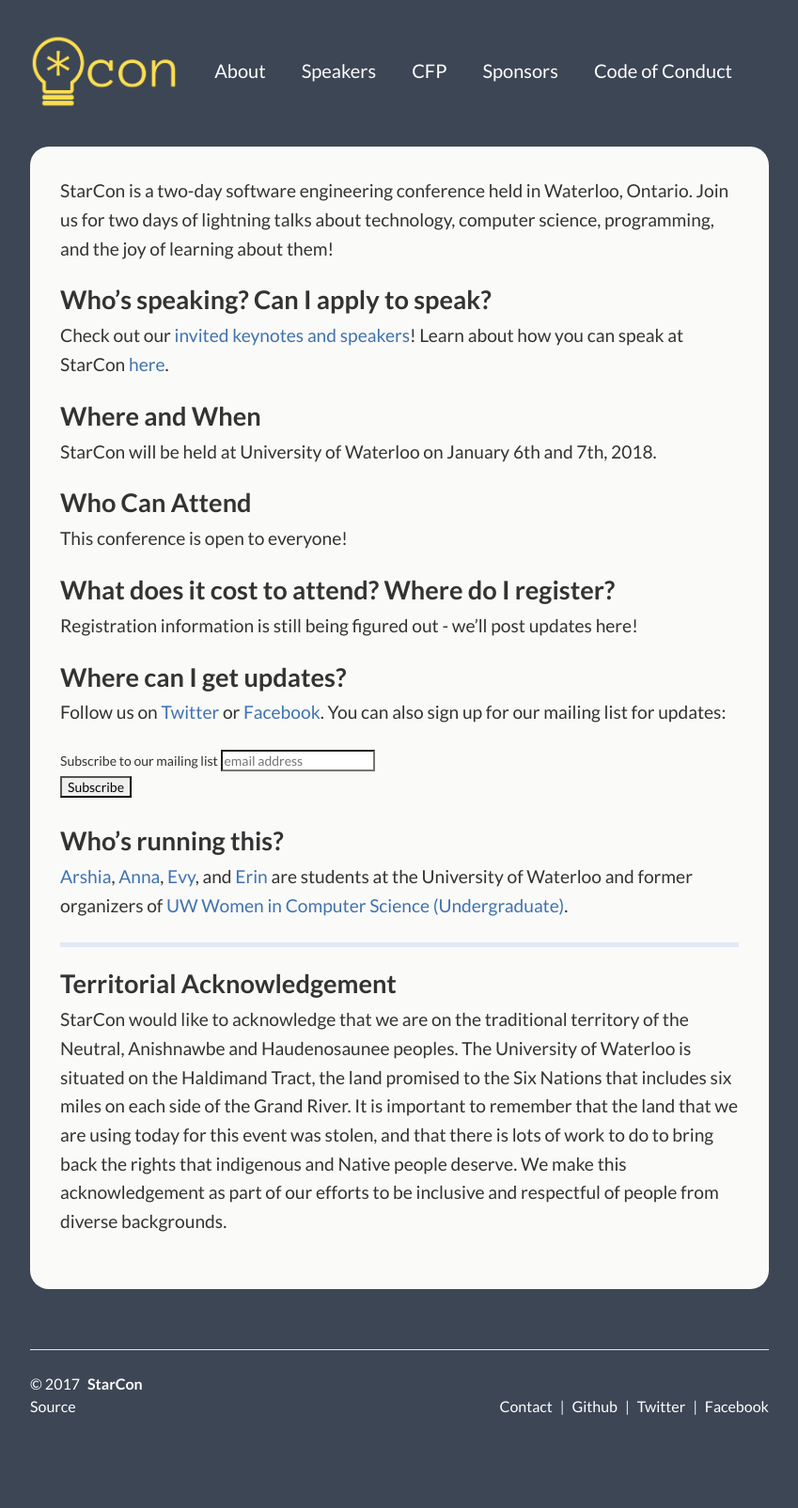
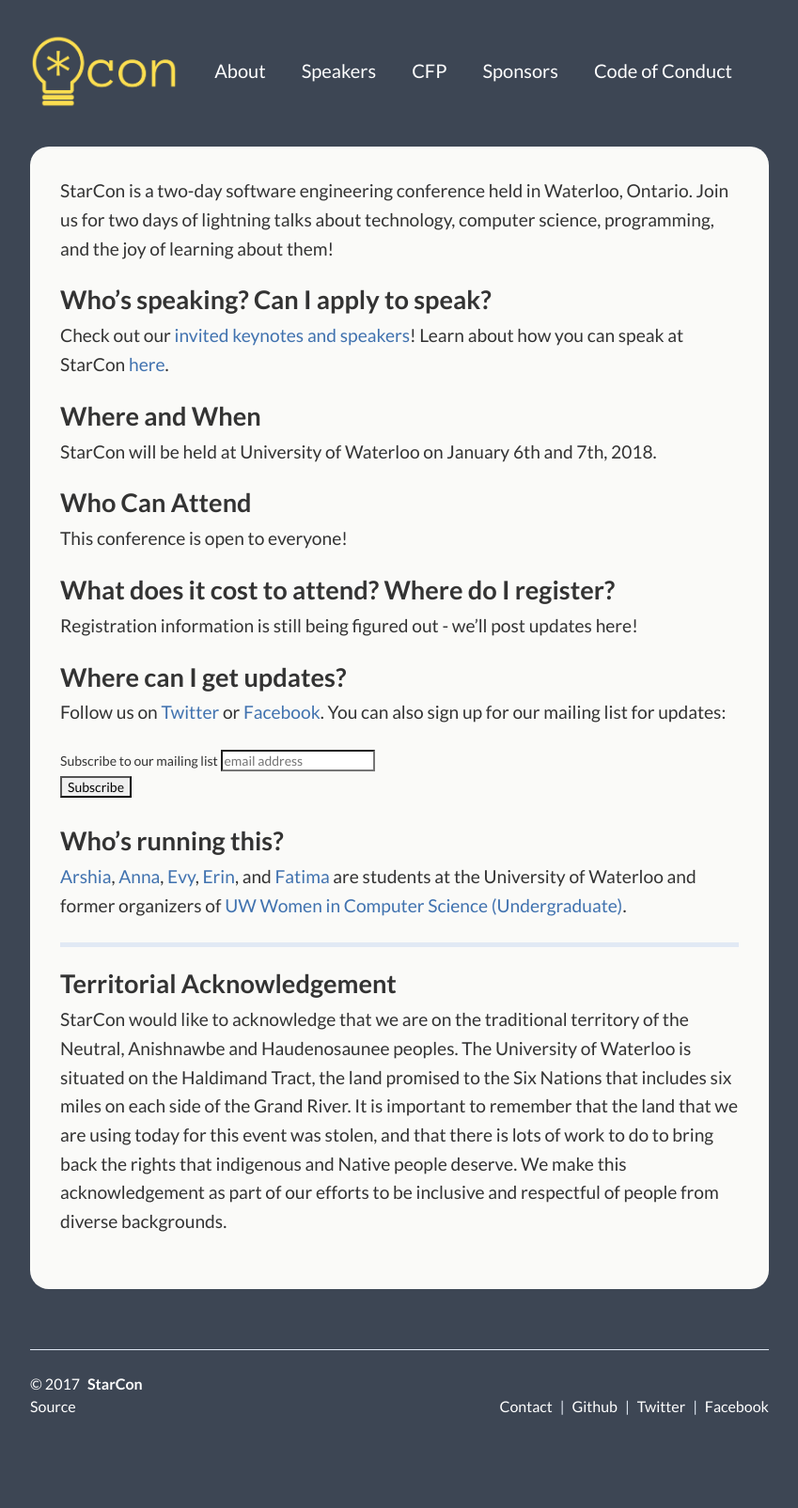
Before and after one commit to StarConKW/starconkw.github.io, a Jekyll site: the page built from index.md, in a window 1280 px wide. Shown: the whole page at 94% size, without its empty margins (215-1064 px from the left). Built offline with Jekyll 4.4.1, drawn with Linux system fonts in a browser that asks for light colours; comment, search, counter and statistics services are not loaded.

Commit message:
add fatima to list of organizers (#51)

```diff
--- a/index.md
+++ b/index.md
@@ -50,7 +50,7 @@ Follow us on [Twitter](https://twitter.com/starconuw) or [Facebook](https://www.
 
 ## Who's running this?
 
-[Arshia](https://twitter.com/arshia__), [Anna](http://annalorimer.com/), [Evy](http://evykassirer.com), and [Erin](https://www.linkedin.com/in/erin-edward/) are students at the University of Waterloo and former organizers of [UW Women in Computer Science (Undergraduate)](http://wics.uwaterloo.ca).
+[Arshia](https://twitter.com/arshia__), [Anna](http://annalorimer.com/), [Evy](http://evykassirer.com), [Erin](https://www.linkedin.com/in/erin-edward/), and [Fatima](https://www.linkedin.com/in/fatima-taj-37363a109/) are students at the University of Waterloo and former organizers of [UW Women in Computer Science (Undergraduate)](http://wics.uwaterloo.ca).
 
 ---
 
```
